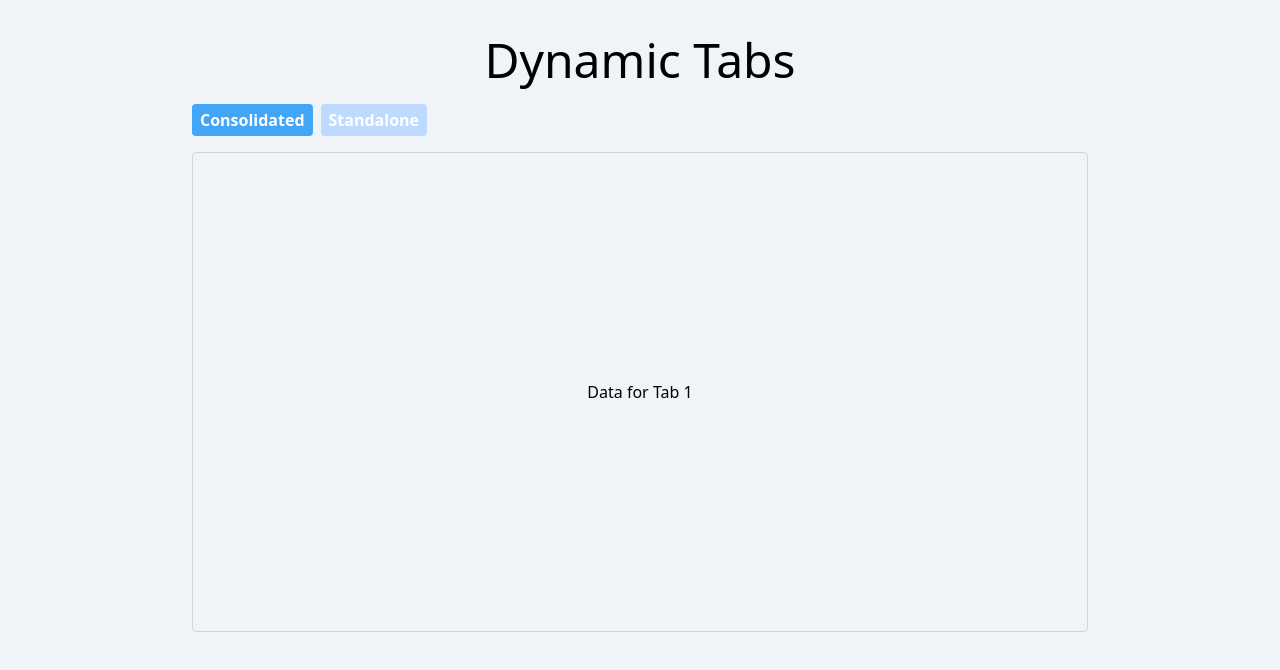
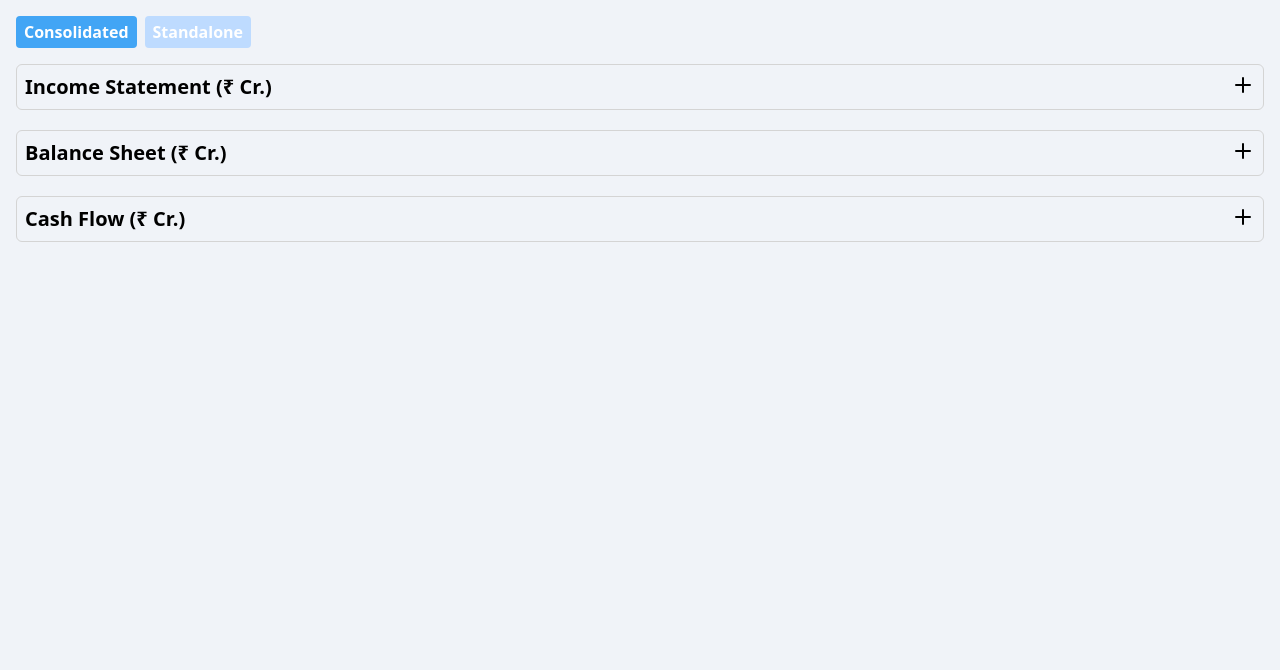
Before and after one commit to rajesh-ranjan-git/financialanalysis, a React (Vite) app: page / in a window 1280 px wide. Shown: the top 670 px of the page. Built offline with nearby package versions, Linux system fonts and the light colour scheme.

Commit message:
structure done

```diff
--- a/src/App.jsx
+++ b/src/App.jsx
@@ -1,10 +1,8 @@
-import Accordion from "./components/accordion/accordion";
 import DynamicTabs from "./components/tabs/dynamicTabs";
 
 function App() {
   return (
     <main className="flex justify-center items-center p-4">
-      {/* <Accordion /> */}
       <DynamicTabs />
     </main>
   );
--- a/src/components/accordion/accordion.jsx
+++ b/src/components/accordion/accordion.jsx
@@ -1,26 +1,48 @@
 import React, { useState } from "react";
 import { Minus, Plus } from "lucide-react";
 
-const data = [
+const chartHeadings = [
   {
-    question: "Income Statement (₹ Cr.)",
-    answer:
-      "Lorem ipsum dolor sit amet consectetur adipisicing elit. Officia dolor dolore neque obcaecati repudiandae porro? Labore, quasi quisquam natus fugit possimus quia sit perferendis! Nemo, repudiandae dolorum. Sit, quas saepe? Ea voluptate, dolore laborum veritatis vitae illo blanditiis fuga at, aspernatur a ut quaerat consequatur esse? Iure illum porro, magnam accusamus aperiam iusto omnis cumque assumenda, earum non voluptate labore.",
+    label: "Income Statement (₹ Cr.)",
+    chart1: "Rajesh",
+    chart2: "Ranjan",
+    chart3: "Abra ka Dabra",
+    chart4: "Gili Gili Choo",
   },
   {
-    question: "Balance Sheet (₹ Cr.)",
-    answer:
-      "Lorem ipsum dolor sit amet consectetur adipisicing elit. Officia dolor dolore neque obcaecati repudiandae porro? Labore, quasi quisquam natus fugit possimus quia sit perferendis! Nemo, repudiandae dolorum. Sit, quas saepe? Ea voluptate, dolore laborum veritatis vitae illo blanditiis fuga at, aspernatur a ut quaerat consequatur esse? Iure illum porro, magnam accusamus aperiam iusto omnis cumque assumenda, earum non voluptate labore.",
+    label: "Balance Sheet (₹ Cr.)",
+    chart1: "Kripanidhan",
+    chart2: "Rahee",
+    chart3: "Vingardium",
+    chart4: "Laviosa",
   },
   {
-    question: "Cash Flow  (₹ Cr.)",
-    answer:
-      "Lorem ipsum dolor sit amet consectetur adipisicing elit. Officia dolor dolore neque obcaecati repudiandae porro? Labore, quasi quisquam natus fugit possimus quia sit perferendis! Nemo, repudiandae dolorum. Sit, quas saepe? Ea voluptate, dolore laborum veritatis vitae illo blanditiis fuga at, aspernatur a ut quaerat consequatur esse? Iure illum porro, magnam accusamus aperiam iusto omnis cumque assumenda, earum non voluptate labore.",
+    label: "Cash Flow  (₹ Cr.)",
+    chart1: "Sayantanee",
+    chart2: "Mohanta",
+    chart3: "Expecto",
+    chart4: "Patronum",
   },
 ];
 
-const Accordion = () => {
+const childTabs = [
+  {
+    id: "1",
+    label: "Quarterly",
+  },
+  {
+    id: "2",
+    label: "Annual",
+  },
+];
+
+const Accordion = ({ parentLabel }) => {
   const [acc, setAcc] = useState(null);
+  const [childActiveTab, setChildActiveTab] = useState(0);
+
+  const handleTabChange = (currentChildTab) => {
+    setChildActiveTab(currentChildTab);
+  };
 
   const handleAccordion = (index) => {
     if (acc === index) {
@@ -32,26 +54,66 @@ const Accordion = () => {
 
   return (
     <div className="flex flex-col items-center gap-5 rounded-md w-full">
-      {data.map((ques, index) => {
-        return (
-          <div className="rounded-md rounded-b-none w-[90%]" key={index}>
+      {chartHeadings.map((heading, index) => (
+        <div className="rounded-md rounded-b-none w-full" key={index}>
           <div
             className={`flex justify-between border border-neutral-300 rounded-md p-2 ${
               acc === index && "rounded-b-none border-b-0"
             } font-semibold text-xl cursor-pointer`}
             onClick={() => handleAccordion(index)}
           >
-              <span>{ques.question}</span>
+            <span>{heading.label}</span>
             {acc === index ? <Minus /> : <Plus />}
           </div>
+
           {acc === index && (
-              <div className="flex justify-between p-2 border border-neutral-300 rounded-md rounded-t-none">
-                <span>{ques.answer}</span>
+            <div className="flex flex-col space-y-4 w-full">
+              {childTabs[childActiveTab] && (
+                <div className="flex flex-col justify-between p-4 border border-neutral-300 rounded-md rounded-t-none">
+                  <div className="flex gap-2">
+                    {childTabs && childTabs.length
+                      ? childTabs.map((tab, index) => (
+                          <div
+                            className="bg-blue-200 p-1 px-2 rounded font-semibold text-white transition-all cursor-pointer smooth"
+                            style={
+                              childActiveTab === tab.id - 1
+                                ? { backgroundColor: "#42A5F5" }
+                                : null
+                            }
+                            key={tab.id}
+                            onClick={() => handleTabChange(index)}
+                          >
+                            {tab.label}
+                          </div>
+                        ))
+                      : null}
+                  </div>
+
+                  {parentLabel.label === "Consolidated" &&
+                    childActiveTab === 0 && (
+                      <div className="py-4">{heading.chart1}</div>
+                    )}
+
+                  {parentLabel.label === "Consolidated" &&
+                    childActiveTab === 1 && (
+                      <div className="py-4">{heading.chart2}</div>
+                    )}
+
+                  {parentLabel.label === "Standalone" &&
+                    childActiveTab === 0 && (
+                      <div className="py-4">{heading.chart3}</div>
+                    )}
+
+                  {parentLabel.label === "Standalone" &&
+                    childActiveTab === 1 && (
+                      <div className="py-4">{heading.chart4}</div>
+                    )}
                 </div>
               )}
             </div>
-        );
-      })}
+          )}
+        </div>
+      ))}
     </div>
   );
 };
--- a/src/components/tabs/dynamicTabs.jsx
+++ b/src/components/tabs/dynamicTabs.jsx
@@ -1,27 +1,18 @@
 import ParentTabs from "./parentTabs";
 
 const DynamicTabs = () => {
-  const tabData = [
+  const parentTabs = [
     {
       id: "1",
       label: "Consolidated",
-      content: <p>Data for Tab 1</p>,
     },
     {
       id: "2",
       label: "Standalone",
-      content: <p>Data for Tab 2</p>,
     },
   ];
 
-  return (
-    <>
-      <div className="flex flex-col items-center h-screen">
-        <h1 className="p-5 text-5xl">Dynamic Tabs</h1>
-        <ParentTabs tabData={tabData} />
-      </div>
-    </>
-  );
+  return <ParentTabs parentTabs={parentTabs} />;
 };
 
 export default DynamicTabs;
--- a/src/components/tabs/parentTabs.jsx
+++ b/src/components/tabs/parentTabs.jsx
@@ -1,21 +1,22 @@
-import React, { useState } from "react";
+import { useState } from "react";
+import Accordion from "../accordion/accordion";
 
-const ParentTabs = ({ tabData }) => {
-  const [activeTab, setActiveTab] = useState(0);
+const ParentTabs = ({ parentTabs }) => {
+  const [parentActiveTab, setParentActiveTab] = useState(0);
 
-  const handleTabChange = (currentTab) => {
-    setActiveTab(currentTab);
+  const handleTabChange = (currentParentTab) => {
+    setParentActiveTab(currentParentTab);
   };
 
   return (
-    <div className="flex flex-col space-y-4">
+    <div className="flex flex-col space-y-4 w-full">
       <div className="flex gap-2">
-        {tabData && tabData.length
-          ? tabData.map((tab, index) => (
+        {parentTabs && parentTabs.length
+          ? parentTabs.map((tab, index) => (
               <div
                 className="bg-blue-200 p-1 px-2 rounded font-semibold text-white transition-all cursor-pointer smooth"
                 style={
-                  activeTab === tab.id - 1
+                  parentActiveTab === tab.id - 1
                     ? { backgroundColor: "#42A5F5" }
                     : null
                 }
@@ -28,9 +29,9 @@ const ParentTabs = ({ tabData }) => {
           : null}
       </div>
 
-      <div className="flex justify-center items-center p-2 border border-neutral-300 rounded w-[70vw] h-[60vh]">
-        {tabData[activeTab] && tabData[activeTab].content}
-      </div>
+      {parentTabs[parentActiveTab] && (
+        <Accordion parentLabel={parentTabs[parentActiveTab]} />
+      )}
     </div>
   );
 };
```
Lines whose indentation alone changed are shown as unchanged.
